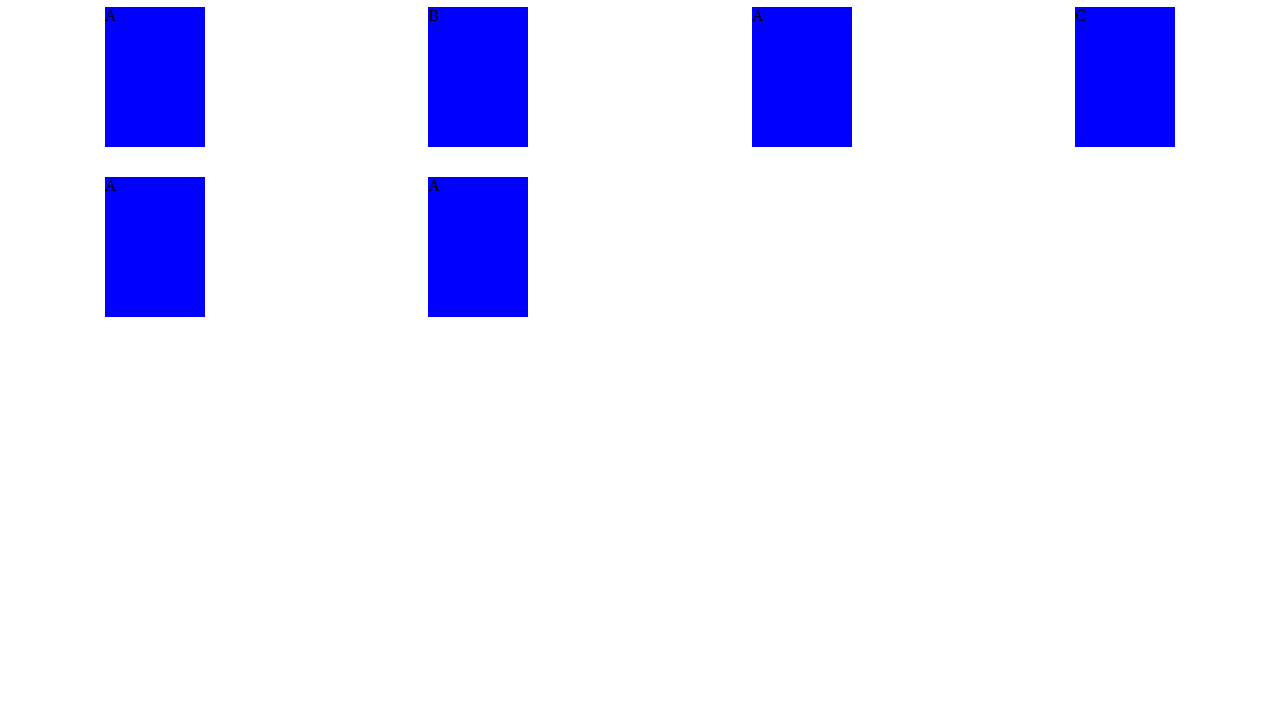
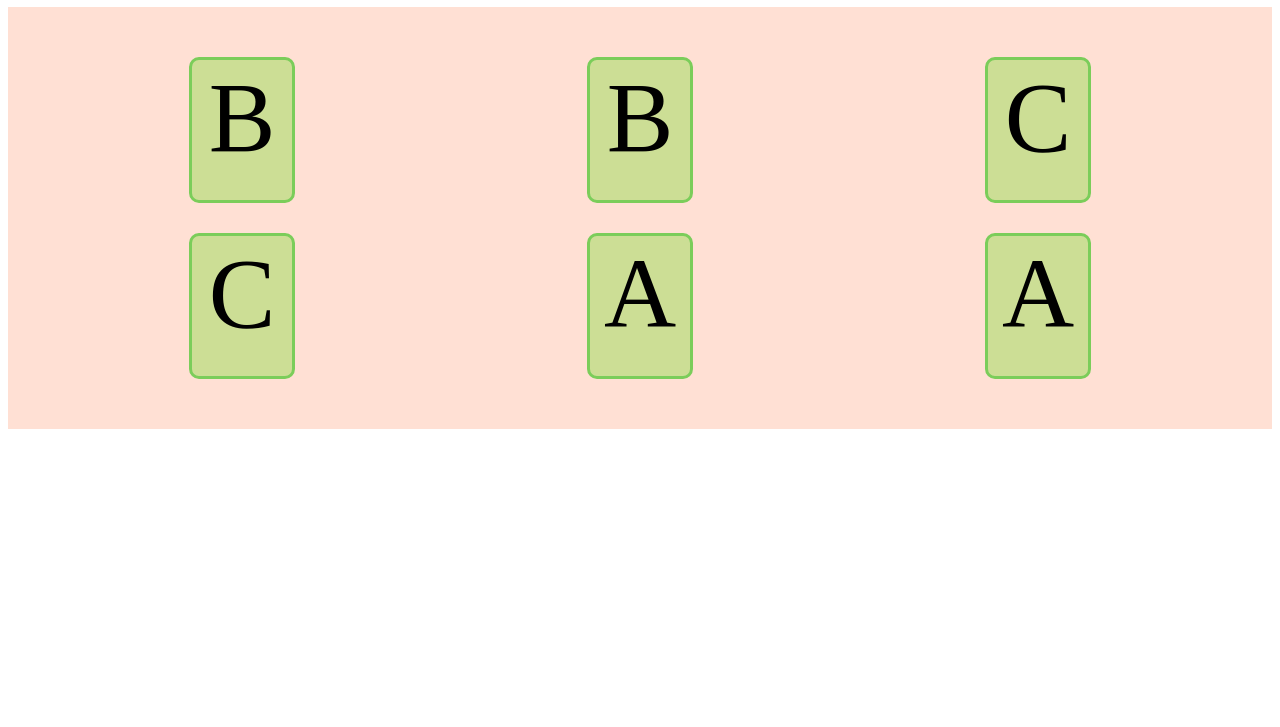
Before and after one commit to yamar8/MemoryGame, a plain HTML site: page main.html in a window 1280 px wide. Shown: the part 73-800 px from the top of the page. Drawn offline with Linux system fonts and the light colour scheme.

Commit message:
improve css and fix shuffule function

```diff
--- a/main.js
+++ b/main.js
@@ -15,8 +15,9 @@ function shuffle(array) {  //from stackoverflow
     // Pick a remaining element...
     randomIndex = Math.floor(Math.random() * currentIndex);
     currentIndex--;
-    array[currentIndex] = array[randomIndex];
-    array[randomIndex] = array[currentIndex];
+    // And swap it with the current element.
+    [array[currentIndex], array[randomIndex]] = [
+        array[randomIndex], array[currentIndex]];
   }
   return array;
 }
--- a/style.css
+++ b/style.css
@@ -1,30 +1,42 @@
-.body{
-    background-color: rgb(16, 65, 48);
+.body {
+  /* background-color: rgb(183, 255, 1); */
 
 }
-h1{
+h1 {
   display: flex;
   justify-content: center;
   align-items: center;
+  color:rgba(240, 13, 13, 0.728);
+  text-decoration: underline;
 }
-#board{
+#board {
+background-color: rgba(255, 127, 80, 0.244);
   display: grid;
   gap: 30px;
-grid-template-columns: 0.5fr 0.5fr 0.5fr 0.5fr;
+  grid-template-columns: 0.5fr 0.5fr 0.5fr;
+  padding: 50px;
 }
 
-
-.card{
-background-color: blue;
-border: 300px;
+.card {
+  background-color: rgba(185, 222, 126, 0.728);
   height: 140px;
   width: 100px;
   min-width: 100px;
   margin: auto;
+  font-size: 100px;
+  text-align: center;
+  border-radius: 10px;
+    border-style: solid;
+    border-color: rgb(123, 205, 90);
+
 
 }
 
-.board{
+.board {
+}
 
 
+ .card:hover {
+    background-color: rgb(123, 205, 90);
+    cursor: pointer;
 }
```
Lines whose indentation alone changed are shown as unchanged.
